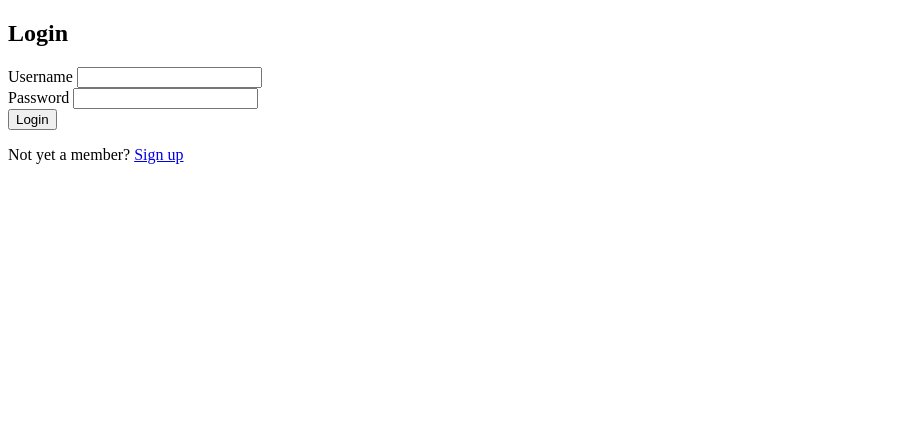
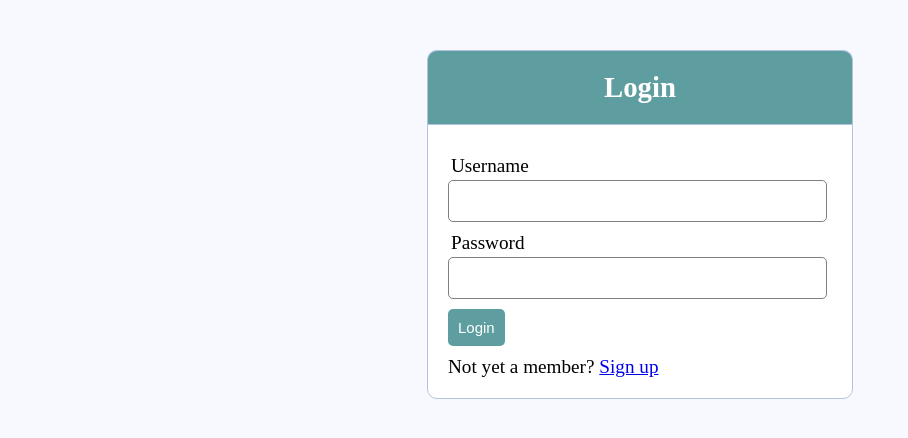
Before and after one commit to sri-jayakumar/Wafoodwa, a PHP site: page /login.php in a window 1280 px wide. Shown: the top 438 px of the page, without its empty margins (0-908 px from the left). Run offline with PHP 8.4, Linux system fonts and the light colour scheme; data that the repository does not hold is empty.

Commit message:
login and singup form

```diff
--- a/index.php
+++ b/index.php
@@ -90,7 +90,7 @@ $action = "view_friend";        // default action
 		      	<ul class="nav navbar-nav mu-menu navbar-right">
 			        <li><a href="#">HOME</a></li>
 		            <li><a href="profile.php">PROFILE</a></li>
-		            <li><a href="login.html">LOGIN</a></li>
+		            <li><a href="login.php">LOGIN</a></li>
 		            <li><a href="signup.php">SIGNUP</a></li>
 		            <li><a href="#mu-contact">CONTACT</a></li>
 		      	</ul>
--- a/login.php
+++ b/login.php
@@ -6,13 +6,84 @@ require('res_db.php');           // include code to access and process a friend
 <html>
 <head>
   <title>Registration system PHP and MySQL</title>
+    <style>
+    * {
+  margin: 0px;
+  padding: 0px;
+}
+body {
+  font-size: 120%;
+  background: #F8F8FF;
+}
+
+.header {
+  width: 30%;
+  margin: 50px auto 0px;
+  color: white;
+  background: #5F9EA0;
+  text-align: center;
+  border: 1px solid #B0C4DE;
+  border-bottom: none;
+  border-radius: 10px 10px 0px 0px;
+  padding: 20px;
+}
+form, .content {
+  width: 30%;
+  margin: 0px auto;
+  padding: 20px;
+  border: 1px solid #B0C4DE;
+  background: white;
+  border-radius: 0px 0px 10px 10px;
+}
+.input-group {
+  margin: 10px 0px 10px 0px;
+}
+.input-group label {
+  display: block;
+  text-align: left;
+  margin: 3px;
+}
+.input-group input {
+  height: 30px;
+  width: 93%;
+  padding: 5px 10px;
+  font-size: 16px;
+  border-radius: 5px;
+  border: 1px solid gray;
+}
+.btn {
+  padding: 10px;
+  font-size: 15px;
+  color: white;
+  background: #5F9EA0;
+  border: none;
+  border-radius: 5px;
+}
+.error {
+  width: 92%;
+  margin: 0px auto;
+  padding: 10px;
+  border: 1px solid #a94442;
+  color: #a94442;
+  background: #f2dede;
+  border-radius: 5px;
+  text-align: left;
+}
+.success {
+  color: #3c763d;
+  background: #dff0d8;
+  border: 1px solid #3c763d;
+  margin-bottom: 20px;
+}
+
+  </style>
 </head>
 <body>
   <div class="header">
   	<h2>Login</h2>
   </div>
 
-  <form method="post" action="login.php">
+  <form method="post" action="register_db.php">
   	<?php include('errors.php'); ?>
   	<div class="input-group">
   		<label>Username</label>
```
Also changed, not shown: register_db.php (+23 -13 lines), signup.php (+5 -2 lines).
